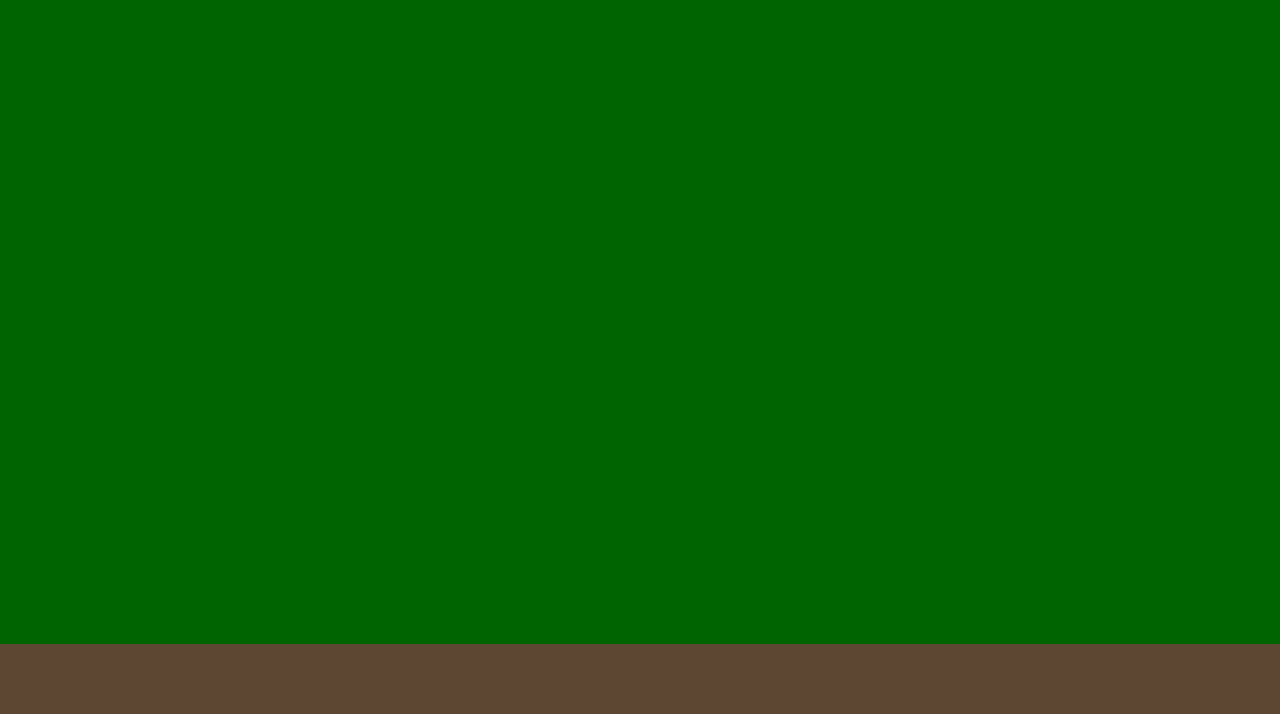
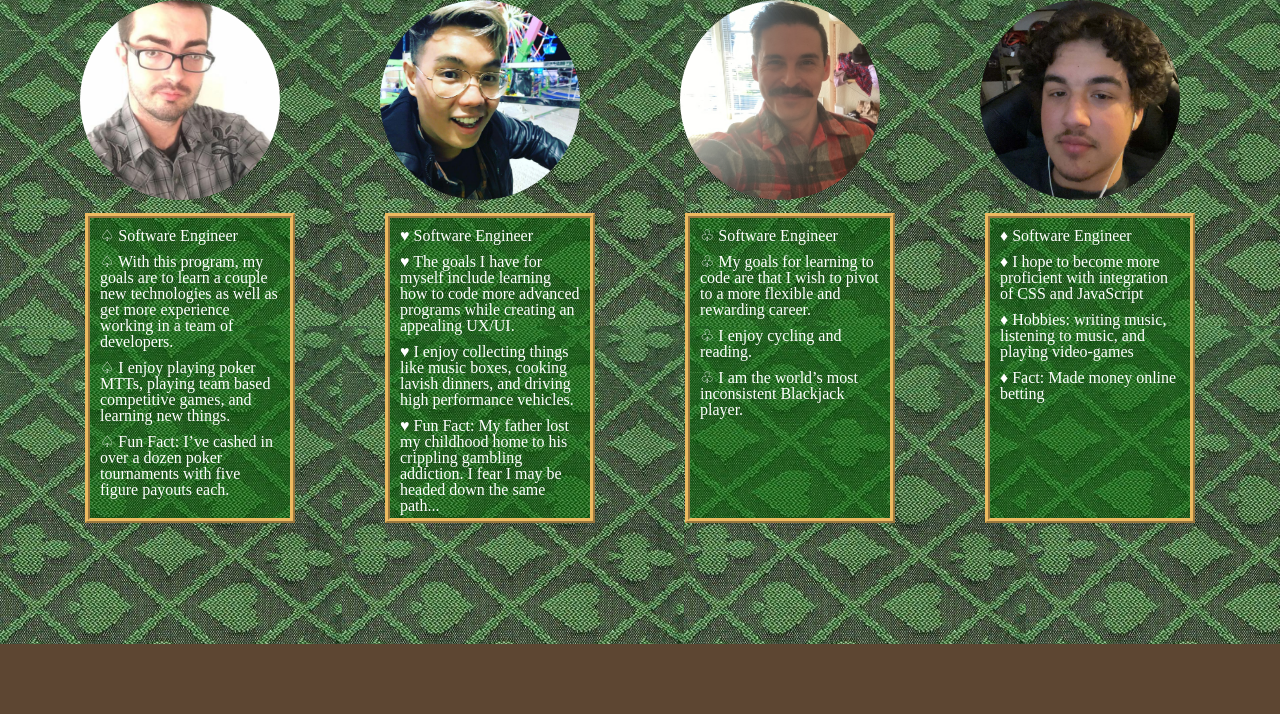
Before and after one commit to TeamSlytherin201/blackjack, a plain HTML site: page aboutus.html in a window 1280 px wide. Shown: the part 86-800 px from the top of the page. Drawn offline with Linux system fonts and the light colour scheme.

Commit message:
about-us page

```diff
--- a/aboutus.html
+++ b/aboutus.html
@@ -22,14 +22,67 @@
  </header>
  <main>
    <div id="about-us">
+     <h1>Hello</h1>
 
+     <section class="pops">
+       <section class= "au">
+         <img class= "portrait" src="img/portraits/jimmyJon.jpg">
+         <article class= description>
+           <ul id="jonathan">
+             <li> Software Engineer</li>
+             <li> With this program, my goals are to learn a couple new technologies as well as get more experience working in a team of developers.
+             </li>
+             <li> I enjoy playing poker MTTs, playing team based competitive games, and learning new things.
+             </li>
+             <li> Fun Fact: I’ve cashed in over a dozen poker tournaments with five figure payouts each.
+             </li>
+           </ul>
+         </article>
+       </section>
+
+       <section class= "au">
+         <img class= "portrait" src="img/portraits/kid.jpg">
+         <article class= description>
+           <ul id="steve">
+             <li> Software Engineer</li>
+             <li> The goals I have for myself include learning how to code more advanced programs while creating an appealing UX/UI.</li>
+             <li> I enjoy collecting things like music boxes, cooking lavish dinners, and driving high performance vehicles.
+             </li>
+             <li> Fun Fact: My father lost my childhood home to his crippling gambling addiction. I fear I may be headed down the same path...
+             </li>
+           </ul>
+         </article>
+       </section>
+
+       <section class= "au">
+         <img class= "portrait" src="img/portraits/blob.png">
+         <article class= description>
+           <ul id="valton">
+             <li> Software Engineer</li>
+             <li> My goals for learning to code are that I wish to pivot to a more flexible and rewarding career.</li>
+             <li> I enjoy cycling and reading.</li>
+             <li> I am the world’s most inconsistent Blackjack player.</li>
+           </ul>
+         </article>
+       </section>
+
+       <section class= "au">
+         <img class= "portrait" src="img/portraits/dario.jpg">
+         <article class= description>
+           <ul id="dario">
+             <li> Software Engineer</li>
+             <li> I hope to become more proficient with integration of CSS and JavaScript</li>
+             <li> Hobbies: writing music, listening to music, and playing video-games</li>
+             <li> Fact: Made money online betting</li>
+           </ul>
+         </article>
+       </section>
+     </section>
    </div>
  </main>
  <footer>
 
  </footer>
 
-
-
  </body>
 </html>
--- a/css/style.css
+++ b/css/style.css
@@ -8,7 +8,6 @@ main {
   display: flex;
   justify-content: center;
   height: 80%;
-
   }
 
  main div {
@@ -31,7 +30,6 @@ nav {
  ul {
   display: flex;
   align-items:center;
-
  }
 
  li:not(:first-of-type) {
@@ -119,3 +117,57 @@ footer {
   left: 500px;
   top: 200px;
  }
+
+ #au-page {
+  display: block;
+ }
+
+ #about-us {
+  background-image: url(../img/portraits/greenCloth.jpeg);
+  }
+
+ .portrait {
+  border-radius:50% 50% 50% 50%;
+   width:200px;
+   height:200px;
+ }
+
+ #about-us ul {
+  display: block;
+  margin: 10px 5px;
+  border: 5px ridge rgb(238, 186, 96);
+  width: 200px;
+  height: 300px;
+  color: white;
+  background-color: rgba(0, 100, 0, 0.507);
+ }
+
+ .pops {
+  display: flex;
+  justify-content: space-evenly;
+  /*
+  align-items: center;
+  flex-wrap: wrap;
+  */
+ }
+
+ #jonathan li:before {
+  content: ' \2664';
+ }
+
+ #steve li:before {
+  content: ' \2665';
+ }
+
+ #valton li:before {
+  content: ' \2667';
+ }
+
+ #dario li:before {
+  content: ' \2666';
+ }
+
+
+ #about-us li {
+  margin: 10px;
+ }
```
Also changed, not shown: img/portraits/blob.png (added), img/portraits/dario.jpg (added), img/portraits/greenCloth.jpeg (added), img/portraits/jimmyJon.jpg (added), img/portraits/kid.jpg (added). Lines whose indentation alone changed are shown as unchanged.
